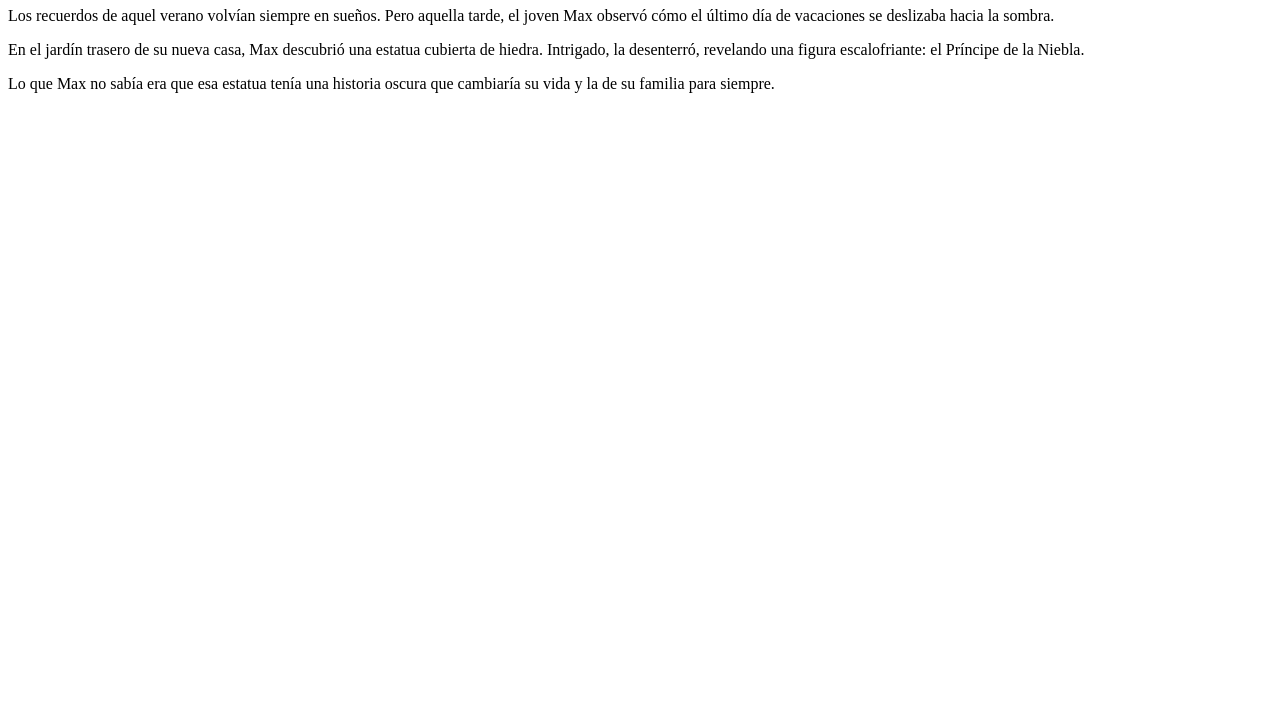
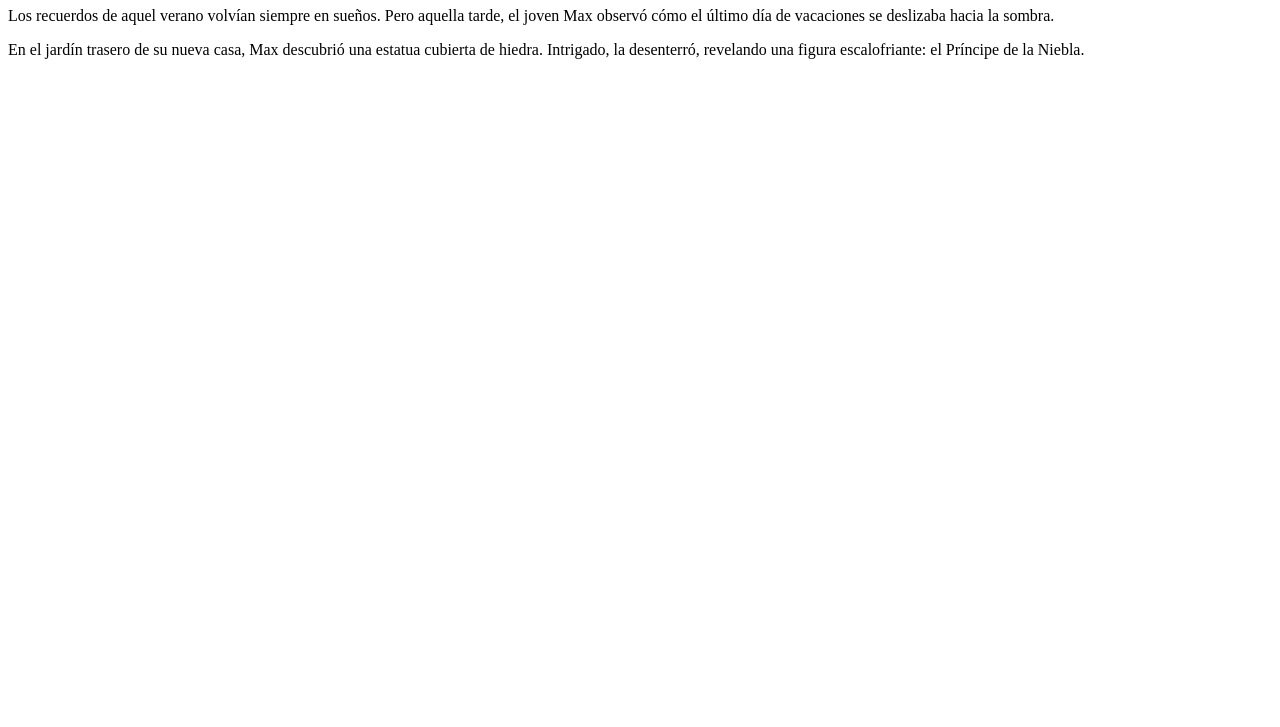
Before and after one commit to Lsagardia91/miProyectoWeb, a plain HTML site: page contact.html in a window 1280 px wide. Shown: the part 73-800 px from the top of the page. Drawn offline with Linux system fonts and the light colour scheme.

Commit message:
Segundo commit

```diff
--- a/contact.html
+++ b/contact.html
@@ -9,6 +9,5 @@
     <h1> El Último Día de Verano</h1>
     <p>Los recuerdos de aquel verano volvían siempre en sueños. Pero aquella tarde, el joven Max observó cómo el último día de vacaciones se deslizaba hacia la sombra.</p>
     <p>En el jardín trasero de su nueva casa, Max descubrió una estatua cubierta de hiedra. Intrigado, la desenterró, revelando una figura escalofriante: el Príncipe de la Niebla.</p>
-    <p>Lo que Max no sabía era que esa estatua tenía una historia oscura que cambiaría su vida y la de su familia para siempre.</p>
 </body>
 </html>
```
Also changed, not shown: index.html (+0 -1 lines).
